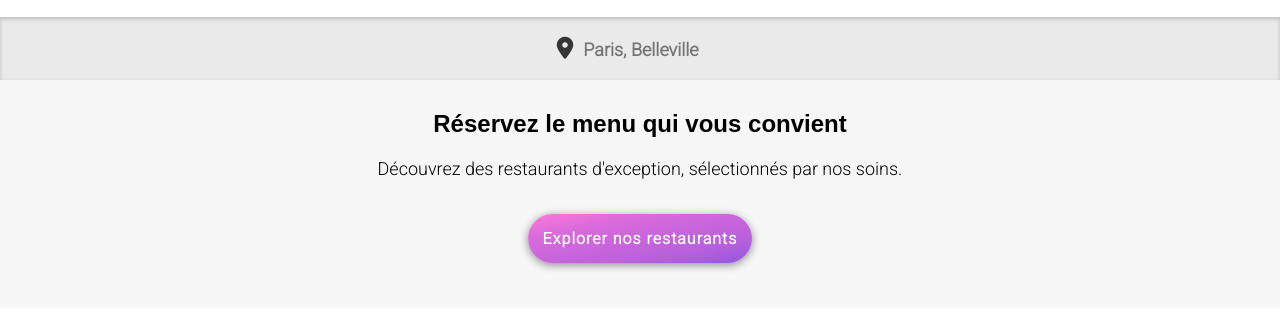
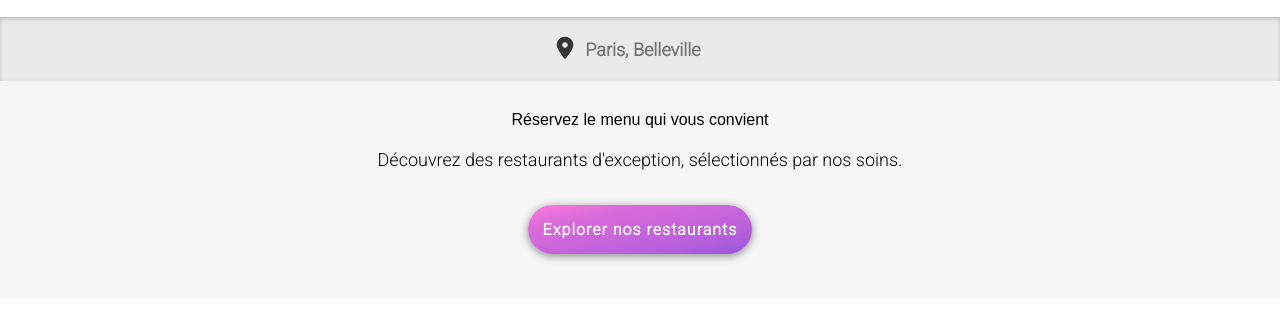
Before and after one commit to NathLouss/Ohmyfood-OC, a website: page docs/index.html in a window 1280 px wide. Shown: the part 61-372 px from the top of the page. Drawn offline with Linux system fonts and the light colour scheme; a web font is replaced by a local one.

Commit message:
new mini reset

```diff
--- a/sass/base/_base.scss
+++ b/sass/base/_base.scss
@@ -1,8 +1 @@
-//Reset
-*,
-*::after,
-*::before {
-  margin: 0;
-  padding: 0;
-  box-sizing: border-box;
-}
+/*! minireset.css v0.0.6 | MIT License | github.com/jgthms/minireset.css */html,body,p,ol,ul,li,dl,dt,dd,blockquote,figure,fieldset,legend,textarea,pre,iframe,hr,h1,h2,h3,h4,h5,h6{margin:0;padding:0}h1,h2,h3,h4,h5,h6{font-size:100%;font-weight:normal}ul{list-style:none}button,input,select{margin:0}html{box-sizing:border-box}*,*::before,*::after{box-sizing:inherit}img,video{height:auto;max-width:100%}iframe{border:0}table{border-collapse:collapse;border-spacing:0}td,th{padding:0}
```
Also changed, not shown: docs/css/style.css, 1 other file.
